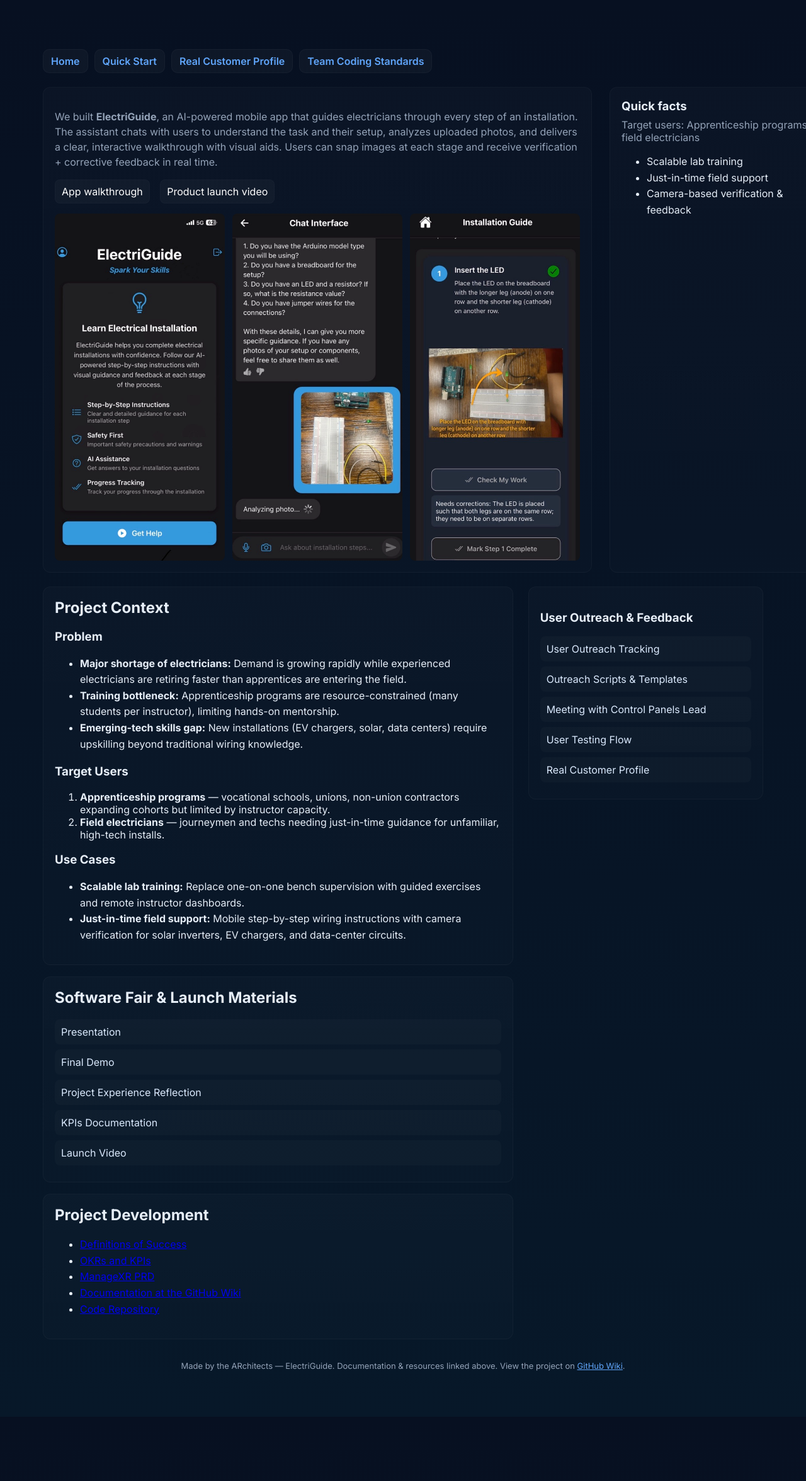
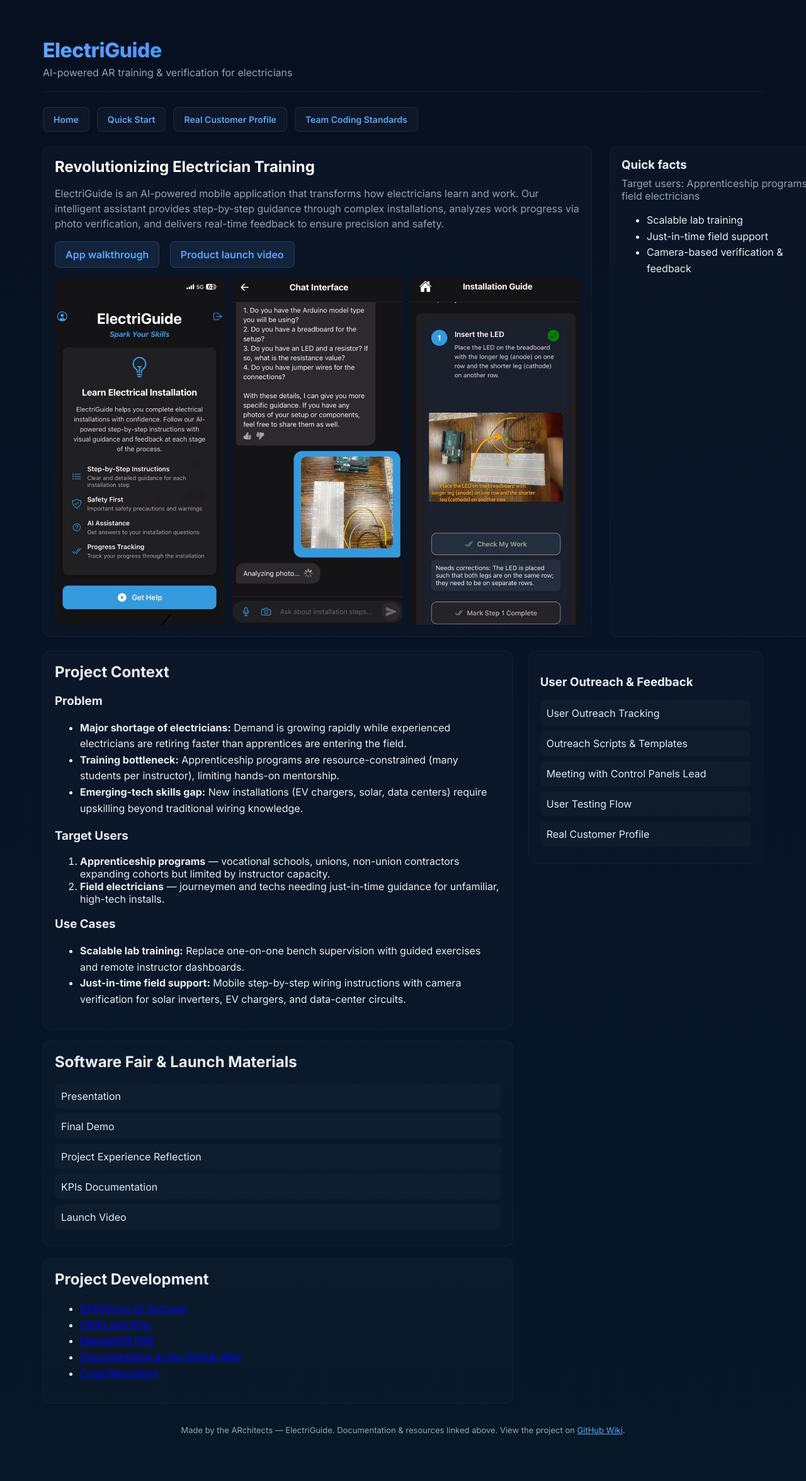
Before and after one commit to ismichel/ismichel.github.io, a Jekyll site: the page architects_wiki.html, which Jekyll copies as it is, in a window 1280 px wide. Shown: the whole page at 63% size. Built offline with Jekyll 4.4.1, drawn with Linux system fonts in a browser that asks for light colours; before the commit the page ends 2249 px from its top, so only the background shows below that.

Commit message:
Updated electriguide web

```diff
--- a/architects_wiki.html
+++ b/architects_wiki.html
@@ -16,13 +16,14 @@
     body{font-family:Inter,system-ui,Segoe UI,Arial; margin:0; color:#e6eef8; background:linear-gradient(180deg,#071021 0%, #071829 100%); -webkit-font-smoothing:antialiased}
     .wrap{max-width:var(--container);margin:32px auto;padding:28px}
 
-    header{display:flex;align-items:center;gap:18px}
+    header{display:flex;align-items:center;gap:18px;margin-bottom:24px;padding-bottom:20px;border-bottom:1px solid rgba(255,255,255,0.05)}
     .logo{display:flex;flex-direction:column}
-    .title{font-weight:800;font-size:20px;letter-spacing:-0.3px}
-    .subtitle{font-size:13px;color:var(--muted);margin-top:3px}
+    .title{font-weight:800;font-size:32px;letter-spacing:-0.5px;background:linear-gradient(135deg, #60a5fa, #3b82f6);-webkit-background-clip:text;-webkit-text-fill-color:transparent;background-clip:text}
+    .subtitle{font-size:16px;color:var(--muted);margin-top:6px;font-weight:400}
 
-    nav{margin-top:18px;display:flex;flex-wrap:wrap;gap:10px}
-    .btn{background:var(--glass);padding:8px 12px;border-radius:10px;text-decoration:none;color:var(--accent);font-weight:600;border:1px solid rgba(255,255,255,0.03)}
+    nav{margin-top:0;display:flex;flex-wrap:wrap;gap:12px}
+    .btn{background:var(--glass);padding:10px 16px;border-radius:8px;text-decoration:none;color:var(--accent);font-weight:600;border:1px solid rgba(255,255,255,0.08);transition:all 0.2s ease;font-size:14px}
+    .btn:hover{background:rgba(96,165,250,0.1);border-color:rgba(96,165,250,0.2);transform:translateY(-1px)}
 
     .hero{display:grid;grid-template-columns:1fr 360px;gap:28px;margin-top:22px}
     .card{background:linear-gradient(180deg, rgba(255,255,255,0.02), rgba(255,255,255,0.01));padding:18px;border-radius:12px;border:1px solid rgba(255,255,255,0.03)}
@@ -31,7 +32,8 @@
 
     .media-row{display:flex;gap:12px;margin-top:12px;justify-content:center;flex-direction:row}
     .media-row img{width:270px;height:551px;border-radius:8px;object-fit:cover;flex-shrink:0}
-    .links a{display:inline-block;margin-right:12px;color:#fff;text-decoration:none;background:rgba(255,255,255,0.03);padding:8px 10px;border-radius:8px;border:1px solid rgba(255,255,255,0.02)}
+    .links a{display:inline-block;margin-right:12px;color:#60a5fa;text-decoration:none;background:rgba(96,165,250,0.1);padding:10px 16px;border-radius:8px;border:1px solid rgba(96,165,250,0.2);font-weight:600;transition:all 0.2s ease}
+    .links a:hover{background:rgba(96,165,250,0.2);transform:translateY(-1px)}
 
     main{display:grid;grid-template-columns:2fr 1fr;gap:24px;margin-top:22px}
     section h2{margin-top:0}
@@ -60,18 +62,26 @@
     }
   </style>
 </head>
-<body>
-  <div class="wrap">
-    <nav>
+  <body>
+    <div class="wrap">
+      <header>
+        <div class="logo">
+          <div class="title">ElectriGuide</div>
+          <div class="subtitle">AI-powered AR training & verification for electricians</div>
+        </div>
+      </header>
+
+      <nav>
       <a class="btn" href="/2025-ManageXR-1.wiki/Home.html">Home</a>
       <a class="btn" href="/2025-ManageXR-1.wiki/Quick-Start.html">Quick Start</a>
       <a class="btn" href="/2025-ManageXR-1.wiki/Real-Customer-Profile.html">Real Customer Profile</a>
       <a class="btn" href="/2025-ManageXR-1.wiki/Team-Coding-Standards-(March-1st).html">Team Coding Standards</a>
     </nav>
 
-    <div class="hero">
-      <div class="card">
-        <p class="lead">We built <strong>ElectriGuide</strong>, an AI-powered mobile app that guides electricians through every step of an installation. The assistant chats with users to understand the task and their setup, analyzes uploaded photos, and delivers a clear, interactive walkthrough with visual aids. Users can snap images at each stage and receive verification + corrective feedback in real time.</p>
+      <div class="hero">
+        <div class="card">
+          <h1 style="margin:0 0 16px 0;font-size:24px;color:#fff">Revolutionizing Electrician Training</h1>
+          <p class="lead">ElectriGuide is an AI-powered mobile application that transforms how electricians learn and work. Our intelligent assistant provides step-by-step guidance through complex installations, analyzes work progress via photo verification, and delivers real-time feedback to ensure precision and safety.</p>
 
         <div class="links">
           <a href="https://drive.google.com/file/d/1SZnIBFlimnHjDt8bIu89k0kQDumQvoPr/view?usp=sharing" target="_blank">App walkthrough</a>
```
